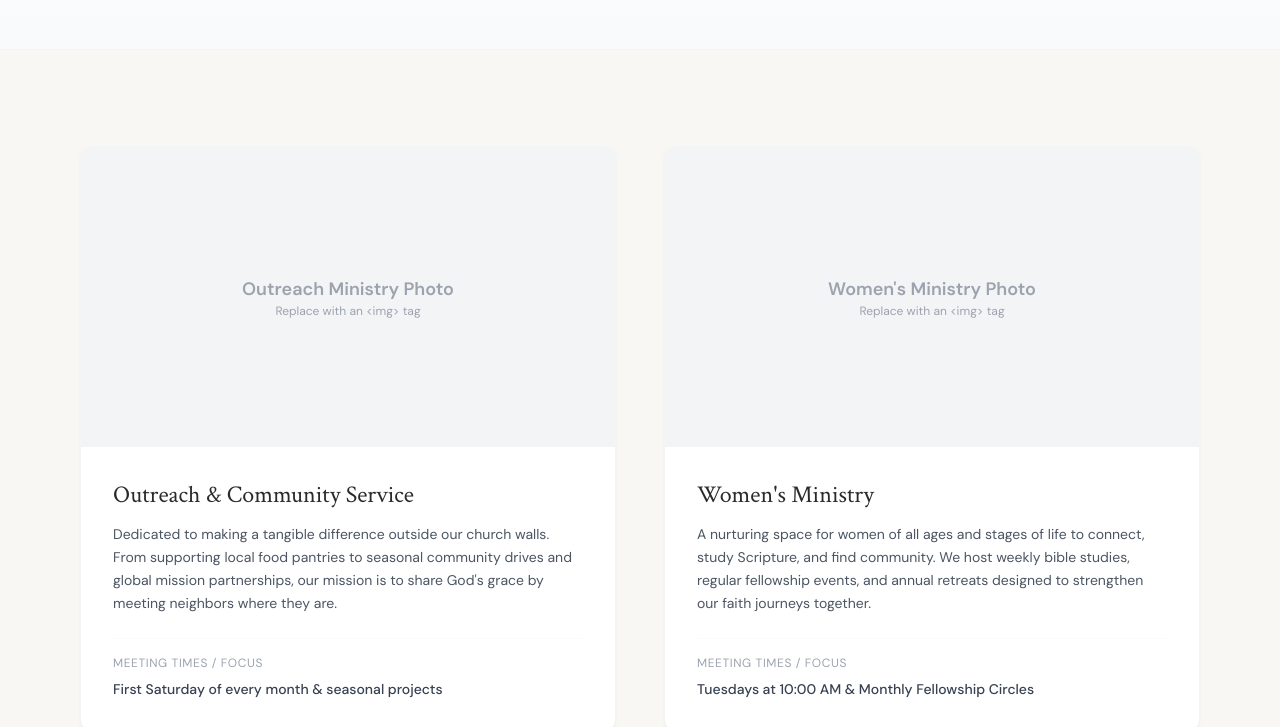
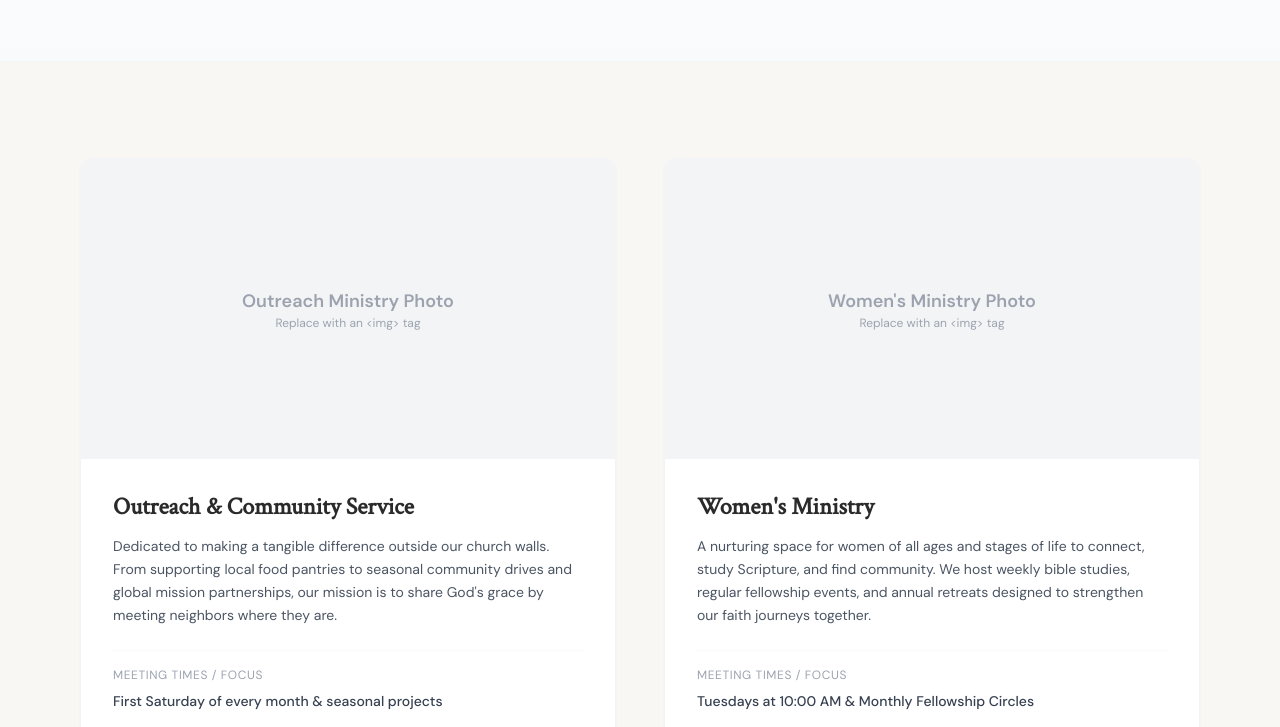
Before and after one commit to powersb911/Bethlehem-UMC, a website: page ministries.html in a window 1280 px wide. Shown: the part 289-1016 px from the top of the page. Drawn offline with nearby package versions, Linux system fonts and the light colour scheme.

Commit message:
Build: finalized high-performance Tailwind compilation for responsive deployment

```diff
--- a/input.css
+++ b/input.css
@@ -0,0 +1,3 @@
+@tailwind base;
+@tailwind components;
+@tailwind utilities;
--- a/ministries.html
+++ b/ministries.html
@@ -4,7 +4,7 @@
     <meta charset="UTF-8">
     <meta name="viewport" content="width=device-width, initial-scale=1.0">
     <title>Bethlehem United Methodist Church | Ministries</title>
-    <script src="https://cdn.tailwindcss.com"></script>
+    <link href="dist/output.css" rel="stylesheet">
     <link rel="preconnect" href="https://fonts.googleapis.com">
     <link rel="preconnect" href="https://fonts.gstatic.com" crossorigin>
     <link href="https://fonts.googleapis.com/css2?family=Crimson+Text:ital@0;1&family=DM+Sans:opsz,wght@9..150,400;9..150,500;9..150,600&display=swap" rel="stylesheet">
--- a/tailwind.config.js
+++ b/tailwind.config.js
@@ -1,6 +1,6 @@
 /** @type {import('tailwindcss').Config} */
 module.exports = {
-  content: [],
+  content: ["./*.html"],
   theme: {
     extend: {},
   },
```
Also changed, not shown: gallery.html (+1 -1 lines), index.html (+1 -1 lines), our-story.html (+1 -1 lines), dist/output.css.
